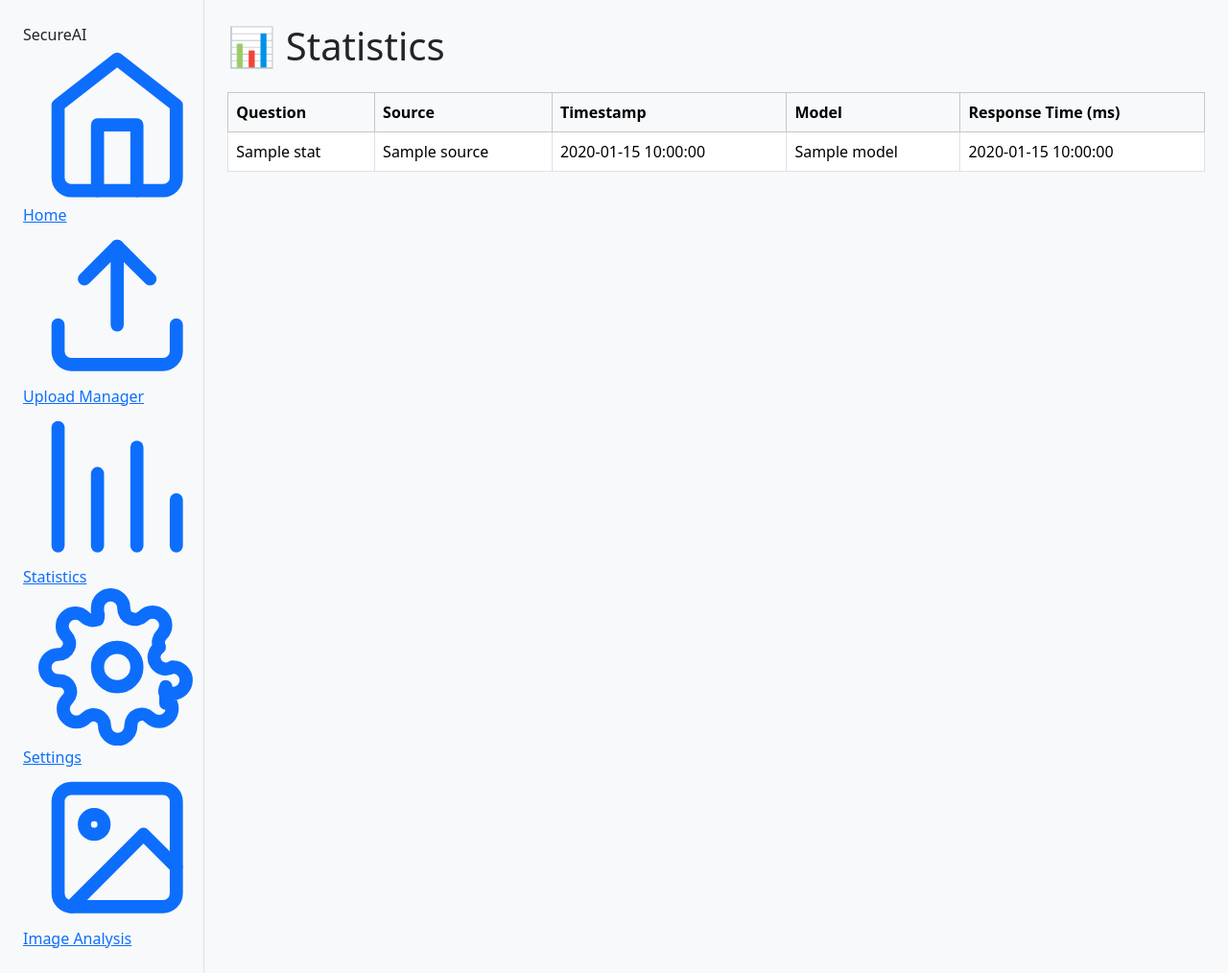
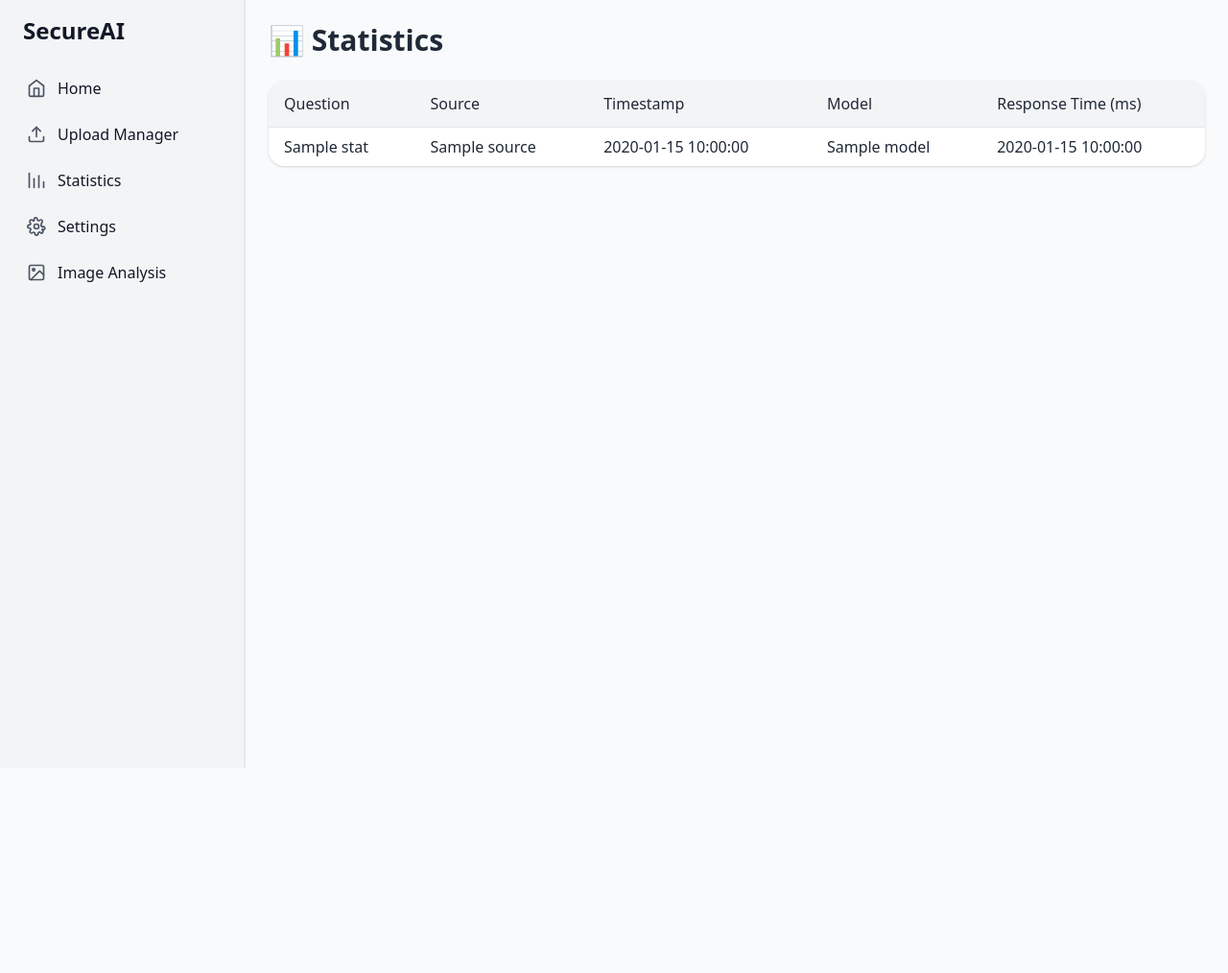
Before and after one commit to rohansehgal/llm-rag-assistant, a Flask app: template backend/templates/stats.html in a window 1280 px wide. Shown: the whole page at 96% size. After the commit the page ends 800 px from the top, so only its background shows below. Run offline with Flask 3, Linux system fonts and the light colour scheme; the template is opened without the code that fills it: most values are stand-ins (such as "Sample title", 1, 10 or a date in 2020).

Commit message:
stats ux update

```diff
--- a/backend/templates/stats.html
+++ b/backend/templates/stats.html
@@ -1,63 +1,61 @@
 <!DOCTYPE html>
 <html lang="en">
   <head>
-  <meta charset="UTF-8">
+    <meta charset="UTF-8" />
     <title>Statistics - LLM Assistant</title>
-  <meta name="viewport" content="width=device-width, initial-scale=1">
-  <link href="https://cdn.jsdelivr.net/npm/bootstrap@5.3.3/dist/css/bootstrap.min.css" rel="stylesheet">
+    <meta name="viewport" content="width=device-width, initial-scale=1" />
+    <script src="https://unpkg.com/lucide@latest"></script>
+    <script>
+      window.lucide = lucide;
+    </script>
+    <link href="https://cdn.jsdelivr.net/npm/tailwindcss@2.2.19/dist/tailwind.min.css" rel="stylesheet" />
   </head>
-<body class="bg-light">
-
-<div class="container-fluid">
-  <div class="row">
-
+  <body class="bg-gray-50 font-sans text-gray-800">
+    <div class="flex min-h-screen">
       <!-- Sidebar -->
-    <div class="col-12 col-md-3 col-lg-2 p-0 border-end bg-light">
+      <aside class="w-full md:w-1/4 lg:w-1/5 border-r bg-white">
         {% include 'navbar.html' %}
-    </div>
+      </aside>
 
       <!-- Main Content -->
-    <div class="col-12 col-md-9 col-lg-10 p-4">
+      <main class="flex-1 p-6">
+        <h1 class="text-3xl font-semibold mb-6">📊 Statistics</h1>
 
-      <h1 class="mb-4">📊 Statistics</h1>
-
-      <div class="table-responsive">
-        <table class="table table-bordered align-middle">
-          <thead class="table-light">
+        {% if stats|length == 0 %}
+          <div class="bg-blue-100 text-blue-800 p-4 rounded-xl shadow mb-6">
+            No statistics available yet.
+          </div>
+        {% else %}
+          <div class="overflow-x-auto bg-white shadow rounded-2xl">
+            <table class="min-w-full table-auto text-left">
+              <thead class="bg-gray-100 border-b">
                 <tr>
-              <th>Question</th>
-              <th>Source</th>
-              <th>Timestamp</th>
-              <th>Model</th>
-              <th>Response Time (ms)</th>
+                  <th class="px-4 py-3 font-medium">Question</th>
+                  <th class="px-4 py-3 font-medium">Source</th>
+                  <th class="px-4 py-3 font-medium">Timestamp</th>
+                  <th class="px-4 py-3 font-medium">Model</th>
+                  <th class="px-4 py-3 font-medium">Response Time (ms)</th>
                 </tr>
               </thead>
               <tbody>
                 {% for stat in stats %}
-            <tr>
-              <td>{{ stat.question }}</td>
-              <td>{{ stat.source or 'Unknown' }}</td>  <!-- fallback if source missing -->
-              <td>{{ stat.timestamp }}</td>
-              <td>{{ stat.model }}</td>
-              <td>{{ stat.response_time_ms }}</td>
+                <tr class="border-t hover:bg-gray-50">
+                  <td class="px-4 py-2">{{ stat.question }}</td>
+                  <td class="px-4 py-2">{{ stat.source or 'Unknown' }}</td>
+                  <td class="px-4 py-2">{{ stat.timestamp }}</td>
+                  <td class="px-4 py-2">{{ stat.model }}</td>
+                  <td class="px-4 py-2">{{ stat.response_time_ms }}</td>
                 </tr>
                 {% endfor %}
               </tbody>
             </table>
           </div>
-
-      {% if stats|length == 0 %}
-      <div class="alert alert-info mt-4" role="alert">
-        No statistics available yet.
-      </div>
         {% endif %}
-
+      </main>
     </div>
 
-  </div>
-</div>
-
-<script src="https://cdn.jsdelivr.net/npm/bootstrap@5.3.3/dist/js/bootstrap.bundle.min.js"></script>
-
+    <script>
+      lucide.createIcons();
+    </script>
   </body>
 </html>
```
Lines whose indentation alone changed are shown as unchanged.
